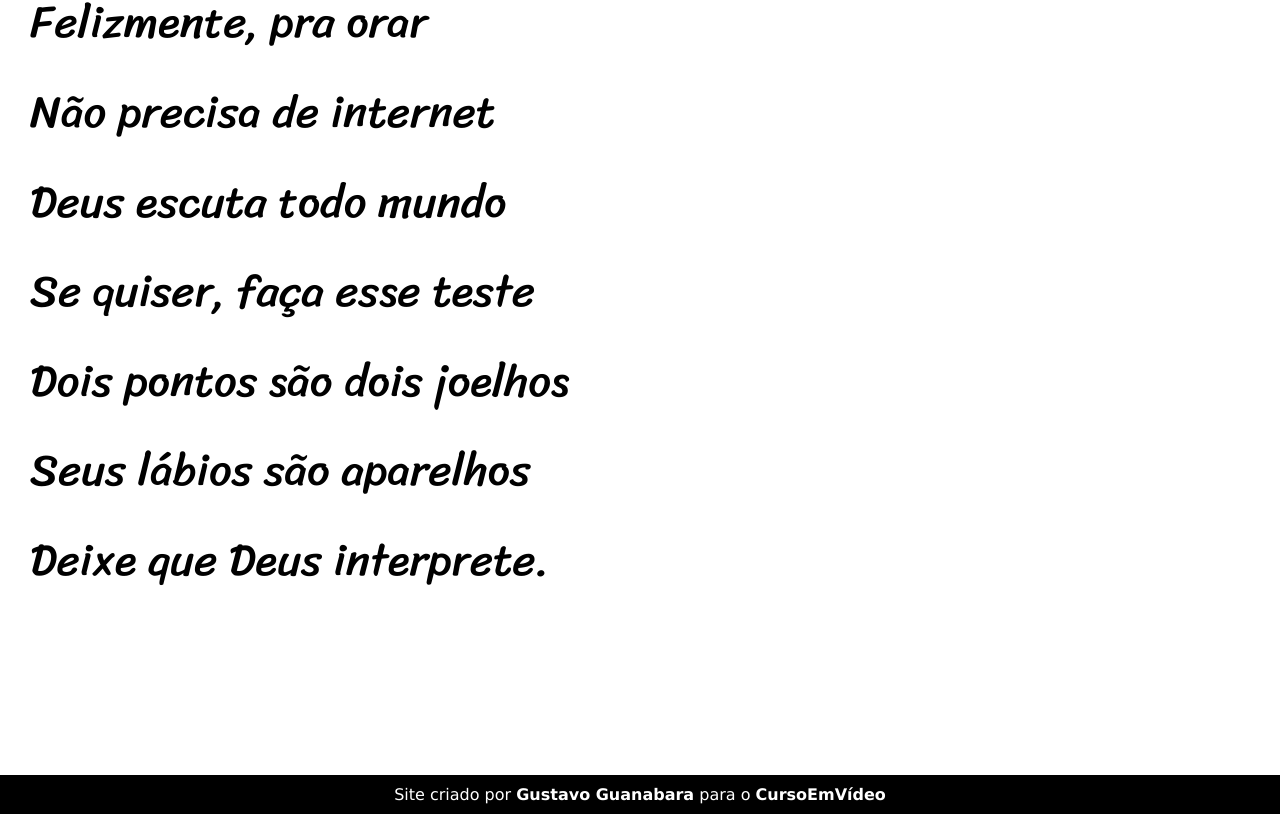
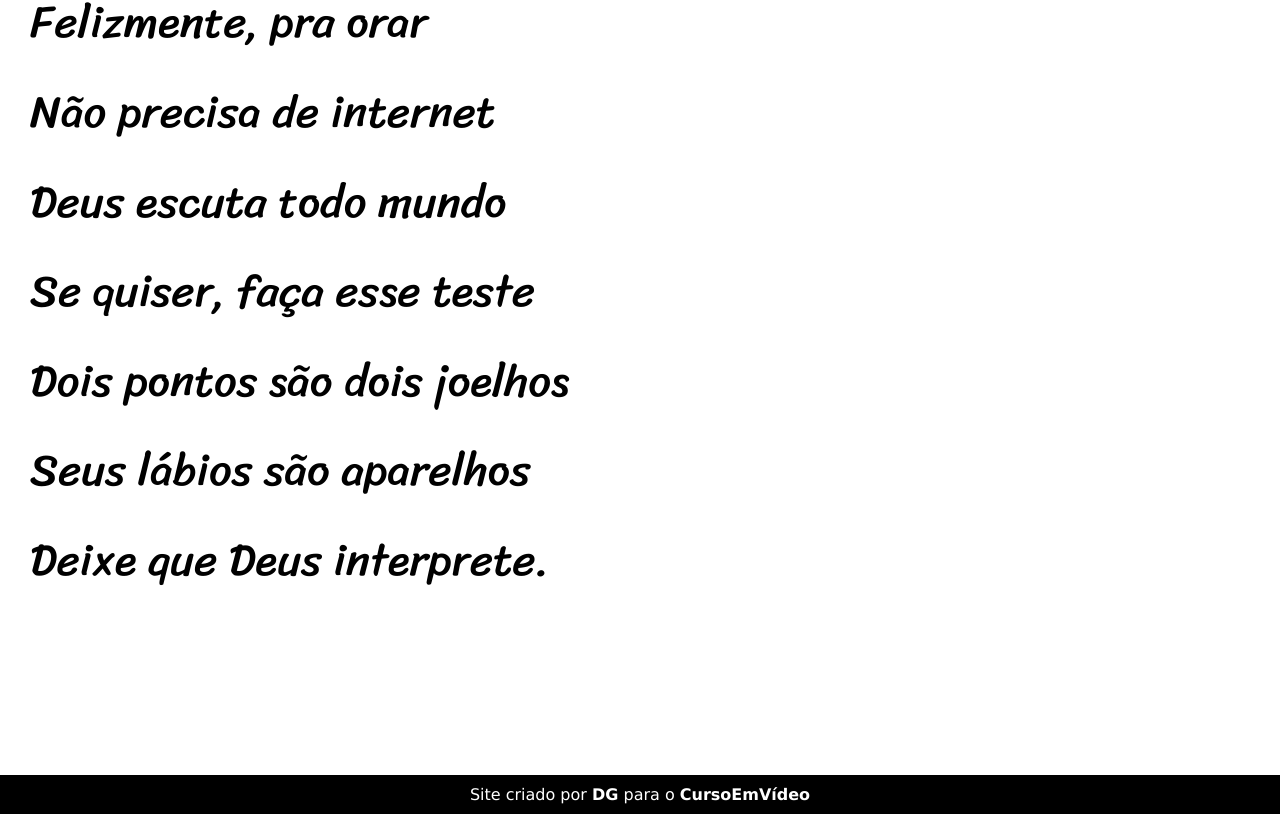
Before and after one commit to danilogoncalves94/projeto-cordel, a plain HTML site: page index.html in a window 1280 px wide. Shown: the part 5143-5957 px from the top of the page. Drawn offline with Linux system fonts and the light colour scheme.

Commit message:
Update index.html

```diff
--- a/index.html
+++ b/index.html
@@ -98,7 +98,7 @@
 
     <footer>
         <p>
-            Site criado por <a href="https://gustavoguanabara.github.io" target="_blank">Gustavo Guanabara</a> para o <a href="https://cursoemvideo.com" target="_blank">CursoEmVídeo</a>
+            Site criado por <a href="https://github.com/danilogoncalves94" target="_blank">DG</a> para o <a href="https://cursoemvideo.com" target="_blank">CursoEmVídeo</a>
         </p>
     </footer>
 </body>
```
